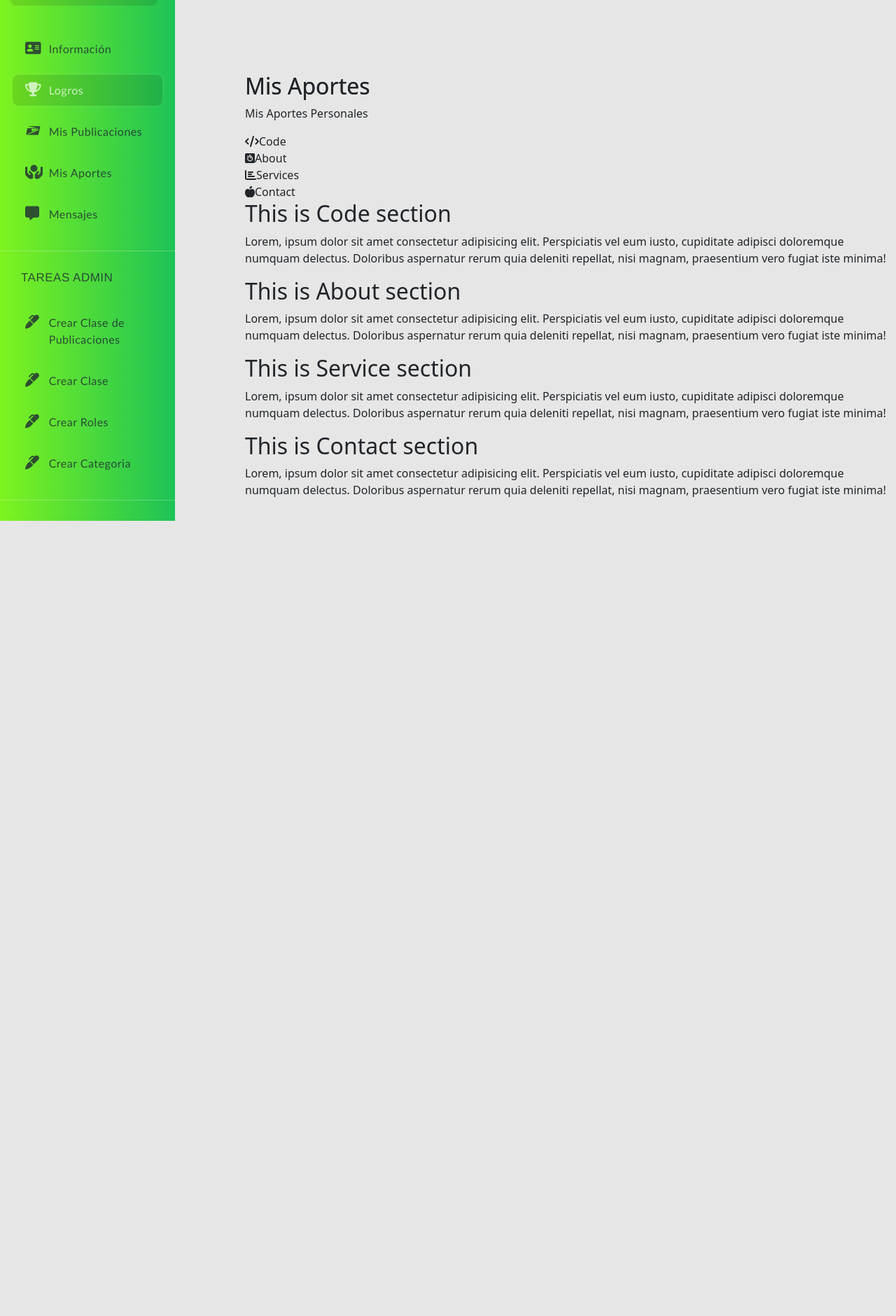
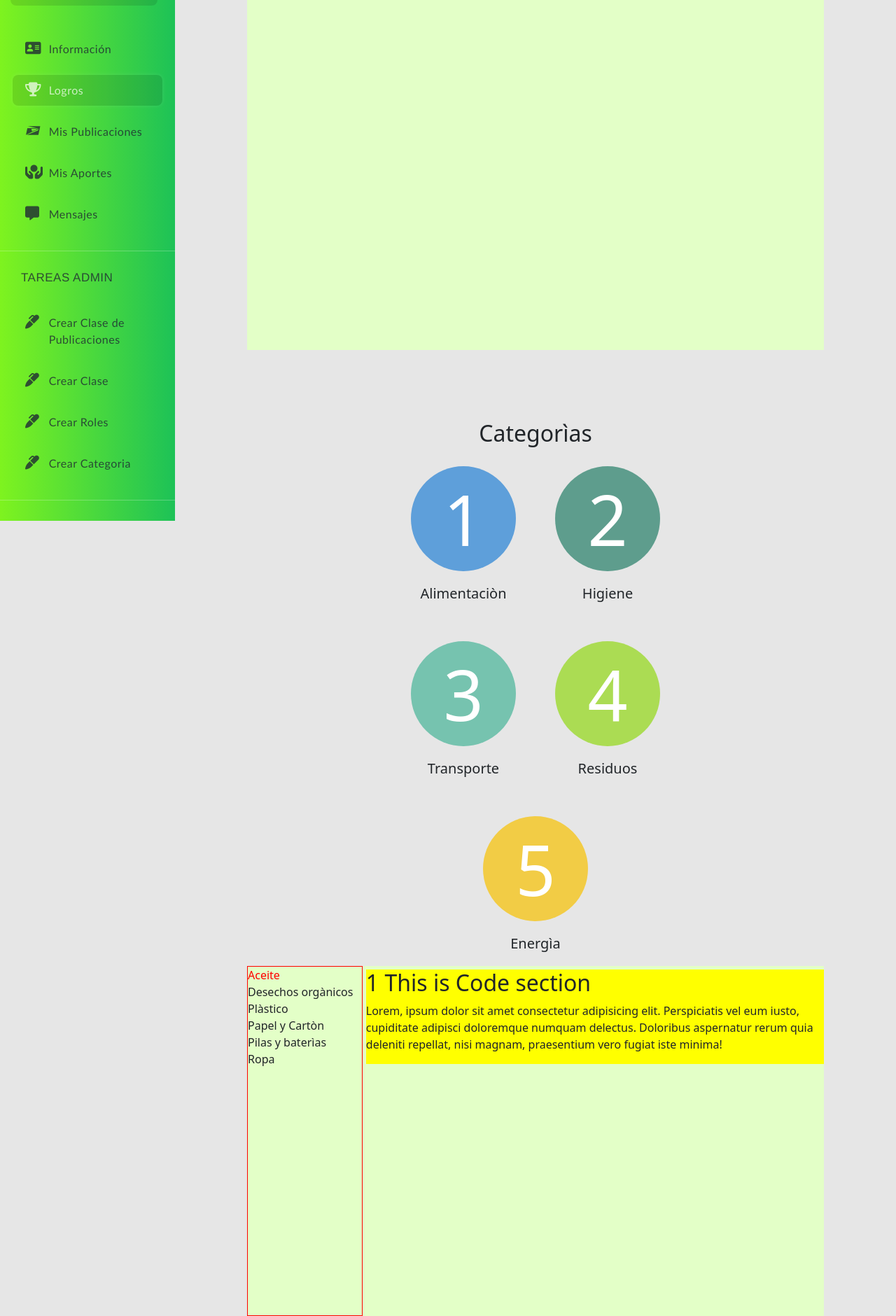
Before and after one commit to eluqm/IS-3group6, a Flask app: page /aportes/aportes/1 in a window 1280 px wide. Shown: the part 56-1936 px from the top of the page at 70% size. Before the commit the page ends 800 px from the top, so only its background shows below. Run offline with Flask 2, Linux system fonts and the light colour scheme; the visitor is signed in with stand-in values (Sample User, id 1); data comes from the database, SQL or seed files in the repository; some libraries are stand-ins or nearby versions.

Commit message:
frontend Edward

```diff
--- a/huellaCarbono/static/css/styles.css
+++ b/huellaCarbono/static/css/styles.css
@@ -207,11 +207,80 @@ body.active .page .content{
 
 /*APORTES*/
 .tabs{
-    position: absolute;
+    /* position: absolute; */
     top: 20%;
     left: 100px;
     transition: all 1s ease;
+    background: #E3FFC7;
+    width: 80%;
+    margin: auto;
+    display: flex;
+    height: 500px;
 }
-body.active .tabs{
-    left: 350px;
+.tabs .tab-header {
+    border: 1px solid red;
+    width: 20%;
+
 }
+.tabs .tab-header > div {
+    cursor: pointer;
+}
+.tabs .tab-header > div.active {
+    color: red;
+}
+.tabs .tab-body{
+    position: relative;
+    height: calc(100% - 60px);
+    padding: 10px 5px;
+    width: 80%;
+}
+
+.tabs .tab-body > div {
+    background: yellow;
+    position: absolute;
+    top: 0;
+    opacity: 0;
+    margin-top:5px;
+    transform: scale(0.9);
+    transition: opacity 500ms ease-in-out 0ms, transform 500ms ease-in-out 0ms;
+}
+
+.tabs .tab-body > div.active{
+    top: 0px;
+    opacity: 1;
+    transform: scale(1);
+}
+
+
+/* CATEGORIES PAGE */
+
+.categories-container{
+    margin: 100px auto 0;
+    width: 40%;
+}
+.categories-container h2{
+    text-align: center;
+}
+.categories-body{
+    display: flex;
+    flex-wrap: wrap;
+    gap: 1rem;
+    justify-content: center;
+}
+.category-btn-container{
+    margin: 20px;
+}
+.category-btn-container h5{
+    margin: 20px auto 0 0;
+    text-align: center;
+}
+.category-btn{
+    width: 150px;
+    height: 150px;
+    border-radius: 100px;
+    text-align: center;
+    font-size: 100px;
+    color: white;
+    margin: auto;
+    cursor: pointer;
+}
--- /dev/null
+++ b/huellaCarbono/static/js/tabs.js
@@ -0,0 +1,16 @@
+let tabHeader = document.getElementsByClassName("tab-header")[0];
+
+let tabIndicator = document.getElementsByClassName("tab-indicator")[0];
+
+let tabBody = document.getElementsByClassName("tab-body")[0];
+
+let tabsPane = tabHeader.getElementsByTagName("div");
+
+for (let index = 0; index < tabsPane.length; index++) {
+    tabsPane[index].addEventListener("click", function() {
+        tabHeader.getElementsByClassName("active")[0].classList.remove('active');
+        tabsPane[index].classList.add("active");
+        tabBody.getElementsByClassName("active")[0].classList.remove("active");
+        tabBody.getElementsByTagName("div")[index].classList.add("active")
+    });
+}
--- a/huellaCarbono/templates/aportes/aportes.html
+++ b/huellaCarbono/templates/aportes/aportes.html
@@ -2,24 +2,43 @@
 
 
 {% block content %}
+<div class="categories-container">
+    <h2>Categorìas</h2>
+    <div class="categories-body">
+        <div class="category-btn-container">
+            <article class="category-btn" style="background-color: #5E9FDA;">1</article>
+            <h5>Alimentaciòn</h5>
+        </div>
+        <div class="category-btn-container">
+            <article class="category-btn" style="background-color: #5E9D8D;">2</article>
+            <h5>Higiene</h5>
+        </div>
+        <div class="category-btn-container">
+            <article class="category-btn" style="background-color: #76C3AF;">3</article>
+            <h5>Transporte</h5>
+        </div>
+        <div class="category-btn-container">
+            <article class="category-btn" style="background-color: #ABDC53;">4</article>
+            <h5>Residuos</h5>
+        </div>
+        <div class="category-btn-container">
+            <article class="category-btn" style="background-color: #F2CC45;">5</article>
+            <h5>Energìa</h5>
+        </div>
+
+    </div>
+</div>
+
 <div class="tabs">
-    {% block header %}
-        <h2> {% block title %}Mis Aportes{% endblock %} </h2>
-    {% endblock %}
-    <p>Mis Aportes Personales</p>
+
+    <!-- <p>Mis Aportes Personales</p> -->
     <div class="tab-header">
-        <div class="active">
-            <i class="fa fa-code"></i>Code
-        </div>
-        <div>
-            <i class="fa-brands fa-algolia"></i>About
-        </div>
-        <div>
-            <i class="fa fa-bar-chart"></i>Services
-        </div>
-        <div>
-            <i class="fa-solid fa-apple-whole"></i>Contact
-        </div>
+        <div class="active">Aceite</div>
+        <div>Desechos orgànicos</div>
+        <div>Plàstico</div>
+        <div>Papel y Cartòn</div>
+        <div>Pilas y baterìas</div>
+        <div>Ropa</div>
 
     </div>
     <div class="tab-indicator">
@@ -27,7 +46,7 @@
     </div>
     <div class="tab-body">
         <div class="active">
-            <h2>This is Code section</h2>
+            <h2>1 This is Code section</h2>
             <p>Lorem, ipsum dolor sit amet consectetur adipisicing elit. Perspiciatis
                  vel eum iusto, cupiditate adipisci doloremque numquam delectus.
                   Doloribus aspernatur rerum quia deleniti repellat, nisi magnam,
@@ -36,7 +55,7 @@
         </div>
 
         <div>
-            <h2>This is About section</h2>
+            <h2>2 This is About section</h2>
             <p>Lorem, ipsum dolor sit amet consectetur adipisicing elit. Perspiciatis
                  vel eum iusto, cupiditate adipisci doloremque numquam delectus.
                   Doloribus aspernatur rerum quia deleniti repellat, nisi magnam,
@@ -61,6 +80,22 @@
                    praesentium vero fugiat iste minima!
             </p>
         </div>
+        <div>
+            <h2>This is Contact section</h2>
+            <p>Lorem, ipsum dolor sit amet consectetur adipisicing elit. Perspiciatis
+                 vel eum iusto, cupiditate adipisci doloremque numquam delectus.
+                  Doloribus aspernatur rerum quia deleniti repellat, nisi magnam,
+                   praesentium vero fugiat iste minima!
+            </p>
+        </div>
+        <div>
+            <h2>This is Contact section</h2>
+            <p>Lorem, ipsum dolor sit amet consectetur adipisicing elit. Perspiciatis
+                 vel eum iusto, cupiditate adipisci doloremque numquam delectus.
+                  Doloribus aspernatur rerum quia deleniti repellat, nisi magnam,
+                   praesentium vero fugiat iste minima!
+            </p>
+        </div>
 
     </div>
 </div>
--- a/huellaCarbono/templates/base.html
+++ b/huellaCarbono/templates/base.html
@@ -395,6 +395,7 @@
     <!-- Option 1: Bootstrap Bundle with Popper -->
     <script src="https://cdn.jsdelivr.net/npm/bootstrap@5.0.2/dist/js/bootstrap.bundle.min.js" integrity="sha384-MrcW6ZMFYlzcLA8Nl+NtUVF0sA7MsXsP1UyJoMp4YLEuNSfAP+JcXn/tWtIaxVXM" crossorigin="anonymous"></script>
     <script src="{{url_for("static",filename='js/sidebar.js')}}"></script>
+    <script src="{{url_for("static",filename='js/tabs.js')}}"></script>
     <!-- Option 2: Separate Popper and Bootstrap JS -->
     <!--
     <script src="https://cdn.jsdelivr.net/npm/@popperjs/core@2.9.2/dist/umd/popper.min.js" integrity="sha384-IQsoLXl5PILFhosVNubq5LC7Qb9DXgDA9i+tQ8Zj3iwWAwPtgFTxbJ8NT4GN1R8p" crossorigin="anonymous"></script>
--- a/huellaCarbono/templates/basecopy.html
+++ b/huellaCarbono/templates/basecopy.html
@@ -250,5 +250,6 @@
 
     <script src="https://cdn.jsdelivr.net/npm/bootstrap@5.0.2/dist/js/bootstrap.bundle.min.js" integrity="sha384-MrcW6ZMFYlzcLA8Nl+NtUVF0sA7MsXsP1UyJoMp4YLEuNSfAP+JcXn/tWtIaxVXM" crossorigin="anonymous"></script>
     <script src="{{url_for("static",filename='js/sidebar.js')}}"></script>
+    <script src="{{url_for("static",filename='js/tabs.js')}}"></script>
 </body>
 </html>
```
